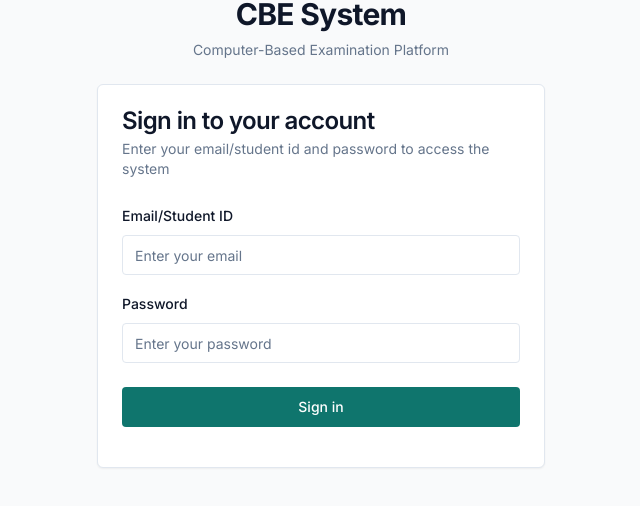
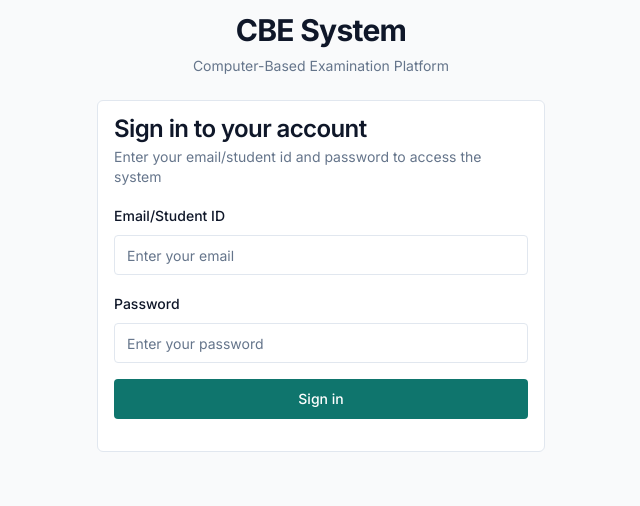
Before and after one commit to dammy23/ExamMaster, a React (Vite) app in the folder client/: page /login in a window 1280 px wide. Shown: the part 256-762 px from the top of the page, without its empty margins (319-959 px from the left). Built offline with nearby package versions, Linux system fonts and the light colour scheme.

Commit message:
feat: flatten Card and densify Table primitives per design system

```diff
--- a/client/src/components/ui/card.tsx
+++ b/client/src/components/ui/card.tsx
@@ -10,7 +10,7 @@ const Card = React.forwardRef<
   <div
     ref={ref}
     className={cn(
-      "rounded-lg border bg-card text-card-foreground shadow-sm",
+      "rounded-lg border bg-card text-card-foreground shadow-none",
       className
     )}
     {...props}
@@ -24,7 +24,7 @@ const CardHeader = React.forwardRef<
 >(({ className, ...props }, ref) => (
   <div
     ref={ref}
-    className={cn("flex flex-col space-y-1.5 p-6", className)}
+    className={cn("flex flex-col space-y-1.5 p-4", className)}
     {...props}
   />
 ))
@@ -61,7 +61,7 @@ const CardContent = React.forwardRef<
   HTMLDivElement,
   React.HTMLAttributes<HTMLDivElement>
 >(({ className, ...props }, ref) => (
-  <div ref={ref} className={cn("p-6 pt-0", className)} {...props} />
+  <div ref={ref} className={cn("p-4 pt-0", className)} {...props} />
 ))
 CardContent.displayName = "CardContent"
 
@@ -71,7 +71,7 @@ const CardFooter = React.forwardRef<
 >(({ className, ...props }, ref) => (
   <div
     ref={ref}
-    className={cn("flex items-center p-6 pt-0", className)}
+    className={cn("flex items-center p-4 pt-0", className)}
     {...props}
   />
 ))
--- a/client/src/components/ui/table.tsx
+++ b/client/src/components/ui/table.tsx
@@ -21,7 +21,7 @@ const TableHeader = React.forwardRef<
   HTMLTableSectionElement,
   React.HTMLAttributes<HTMLTableSectionElement>
 >(({ className, ...props }, ref) => (
-  <thead ref={ref} className={cn("[&_tr]:border-b", className)} {...props} />
+  <thead ref={ref} className={cn("sticky top-0 z-10 bg-background [&_tr]:border-b", className)} {...props} />
 ))
 TableHeader.displayName = "TableHeader"
 
@@ -74,7 +74,7 @@ const TableHead = React.forwardRef<
   <th
     ref={ref}
     className={cn(
-      "h-12 px-4 text-left align-middle font-medium text-muted-foreground [&:has([role=checkbox])]:pr-0",
+      "h-9 px-3 text-left align-middle font-medium text-muted-foreground [&:has([role=checkbox])]:pr-0",
       className
     )}
     {...props}
@@ -88,7 +88,7 @@ const TableCell = React.forwardRef<
 >(({ className, ...props }, ref) => (
   <td
     ref={ref}
-    className={cn("p-4 align-middle [&:has([role=checkbox])]:pr-0", className)}
+    className={cn("py-2 px-3 align-middle [&:has([role=checkbox])]:pr-0", className)}
     {...props}
   />
 ))
```
